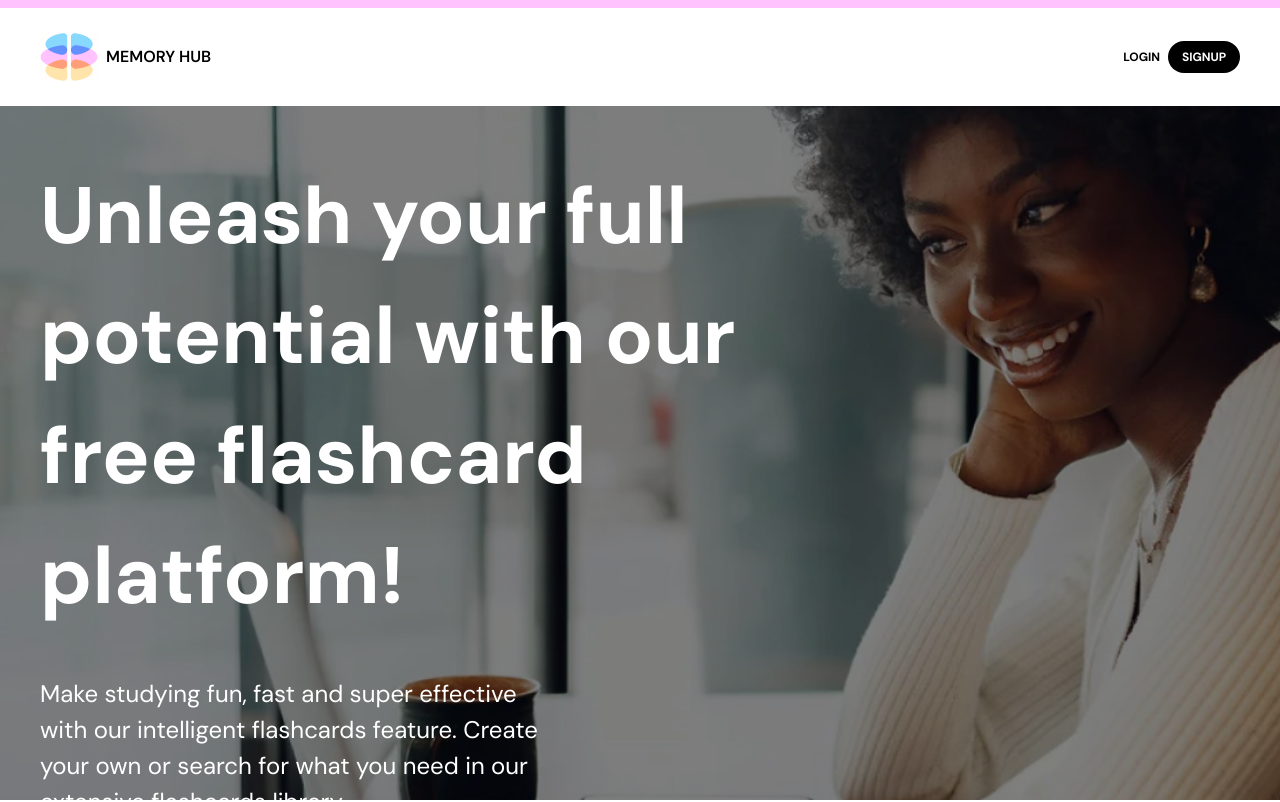
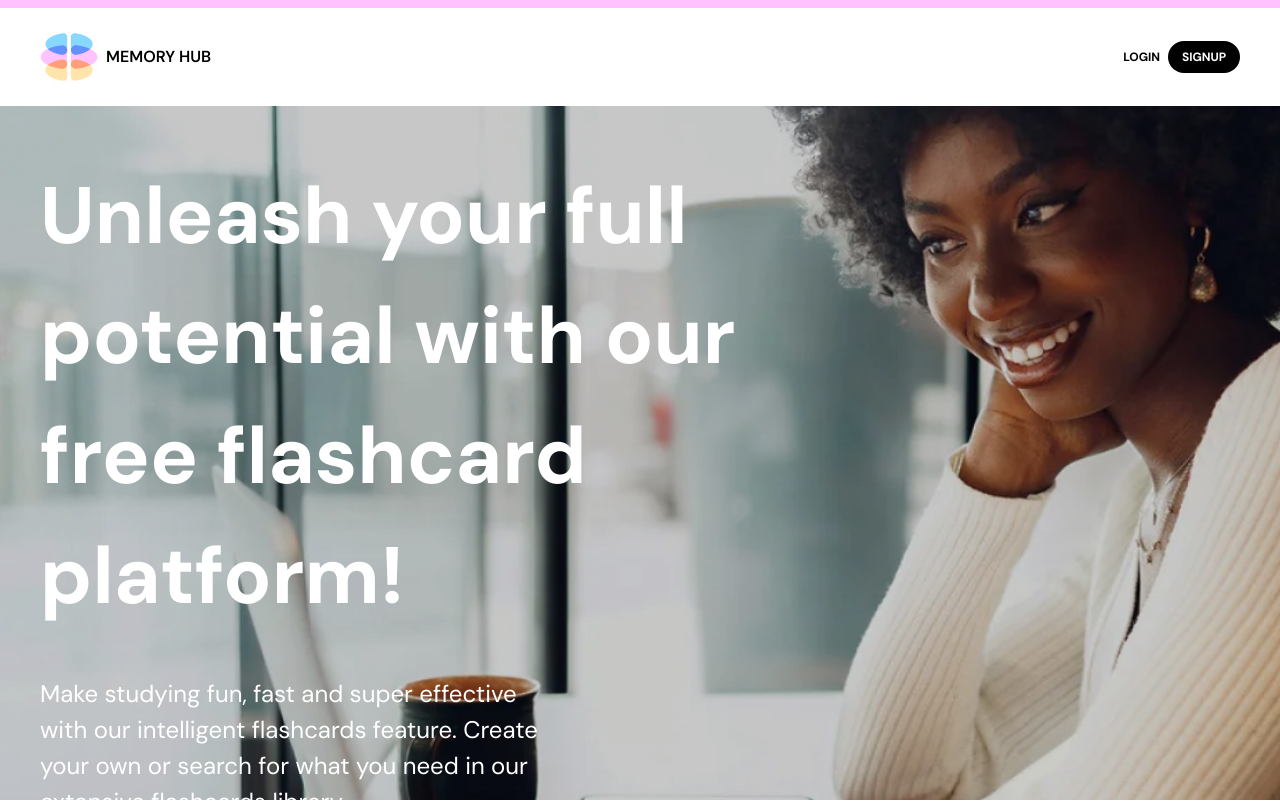
Before and after one commit to DarynaBb/Memory-Hub, a React (Vite) app in the folder Frontend/: page / in a window 1280 px wide. Shown: the top 802 px of the page. Built offline with nearby package versions, Linux system fonts and the light colour scheme.

Commit message:
brightness changed

```diff
--- a/Frontend/src/index.css
+++ b/Frontend/src/index.css
@@ -210,7 +210,7 @@ ul {
   background-image: url("/hero-mobile.jpg");
   background-repeat: no-repeat;
   background-size: cover; /* Set background image */
-  filter: brightness(0.5); /* Apply filter to background image */
+  filter: brightness(0.8); /* Apply filter to background image */
 }
 
 .yellow-gradient {
```
